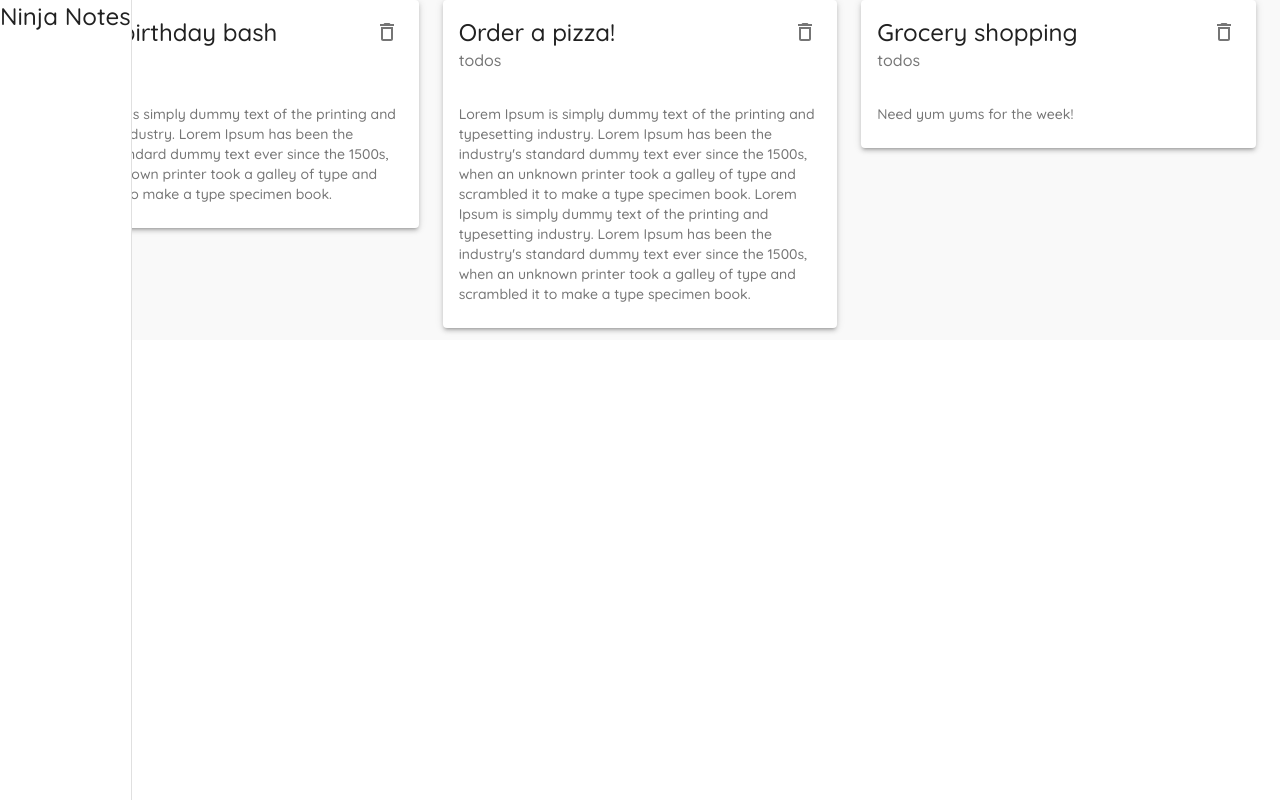
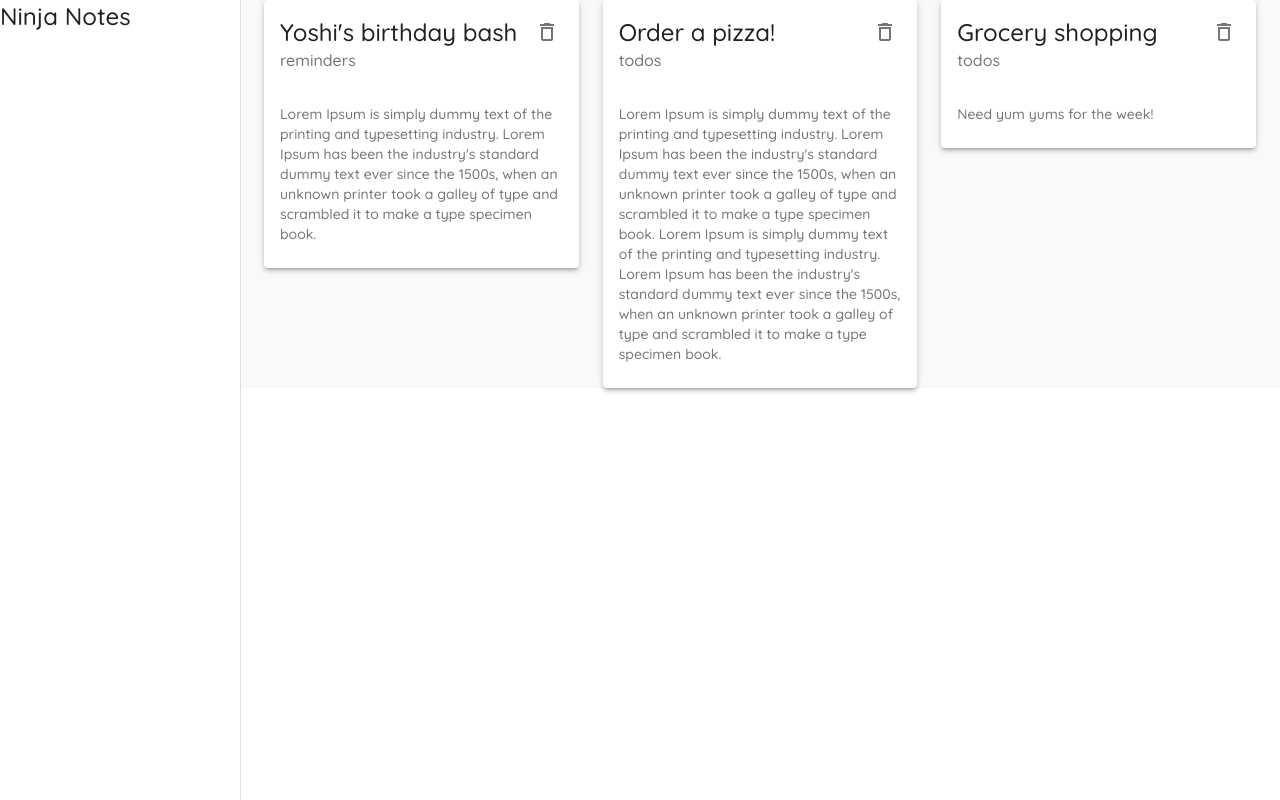
Before and after one commit to djwilkins/material-ui-tutorial, a React (Create React App) app: page / in a window 1280 px wide. Built offline with nearby package versions, Linux system fonts and the light colour scheme; data requests are answered from the project's data file.

Commit message:
Drawer (Sidebar) Component - Styling Improvements
See README.md entry for details.

```diff
--- a/src/components/Layout.js
+++ b/src/components/Layout.js
@@ -12,6 +12,12 @@ const useStyles = makeStyles({
     },
     drawer: {
         width: drawerWidth
+    },
+    drawerPaper: {
+        width: drawerWidth
+    },
+    root: {
+        display: 'flex' // We're making this a flex row (default) so our Drawer/sidebar doesn't cover up our main page content below.
     }
   });
 
@@ -19,7 +25,7 @@ export default function Layout({ children }) {
     const classes = useStyles();
 
     return (
-        <div>
+        <div className={classes.root}>
             {/* app bar */}
 
             {/* side drawer */}
@@ -27,6 +33,7 @@ export default function Layout({ children }) {
               className={classes.drawer}
               variant="permanent"
               anchor="left"
+              classes={{ paper: classes.drawerPaper }}
             >
                 <div>
                     <Typography variant="h5">
```
Also changed, not shown: 1 other file (tests, documents, lock files or other folders).
